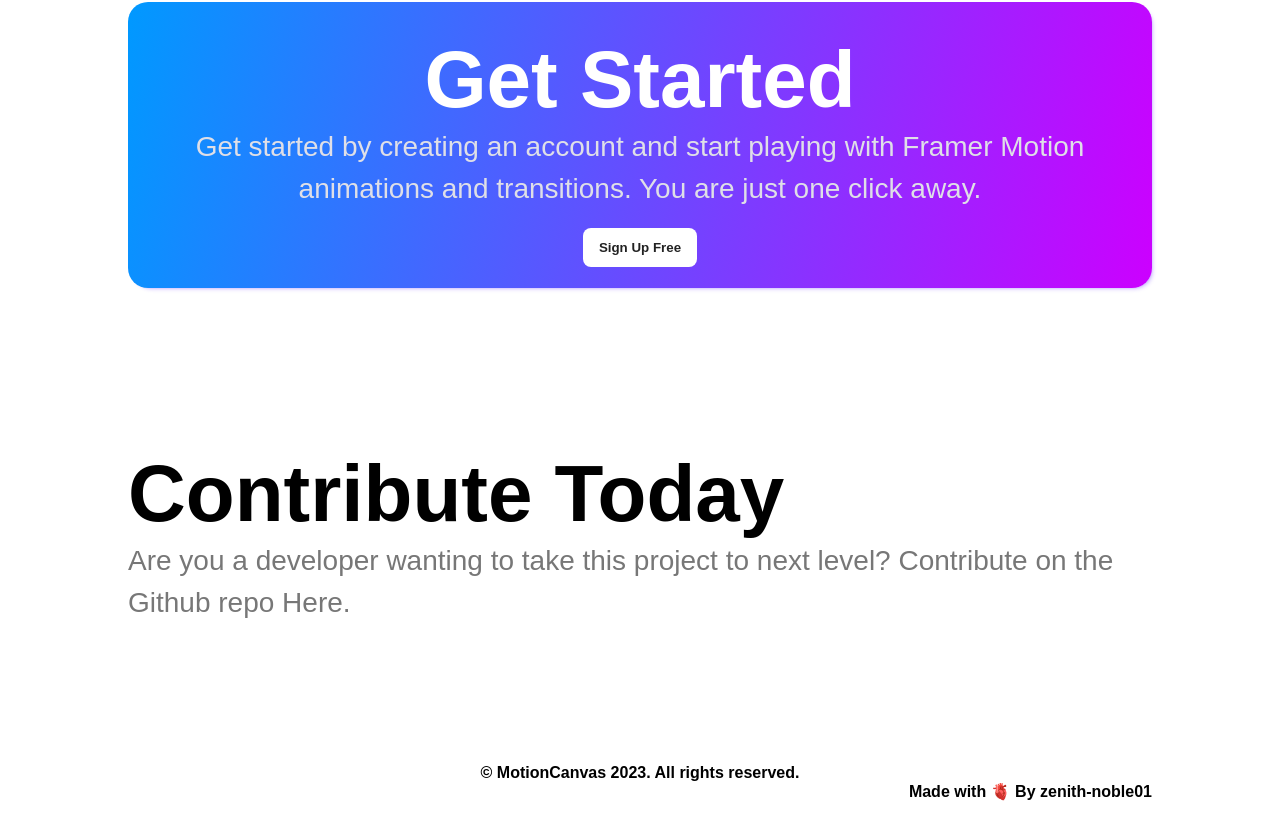
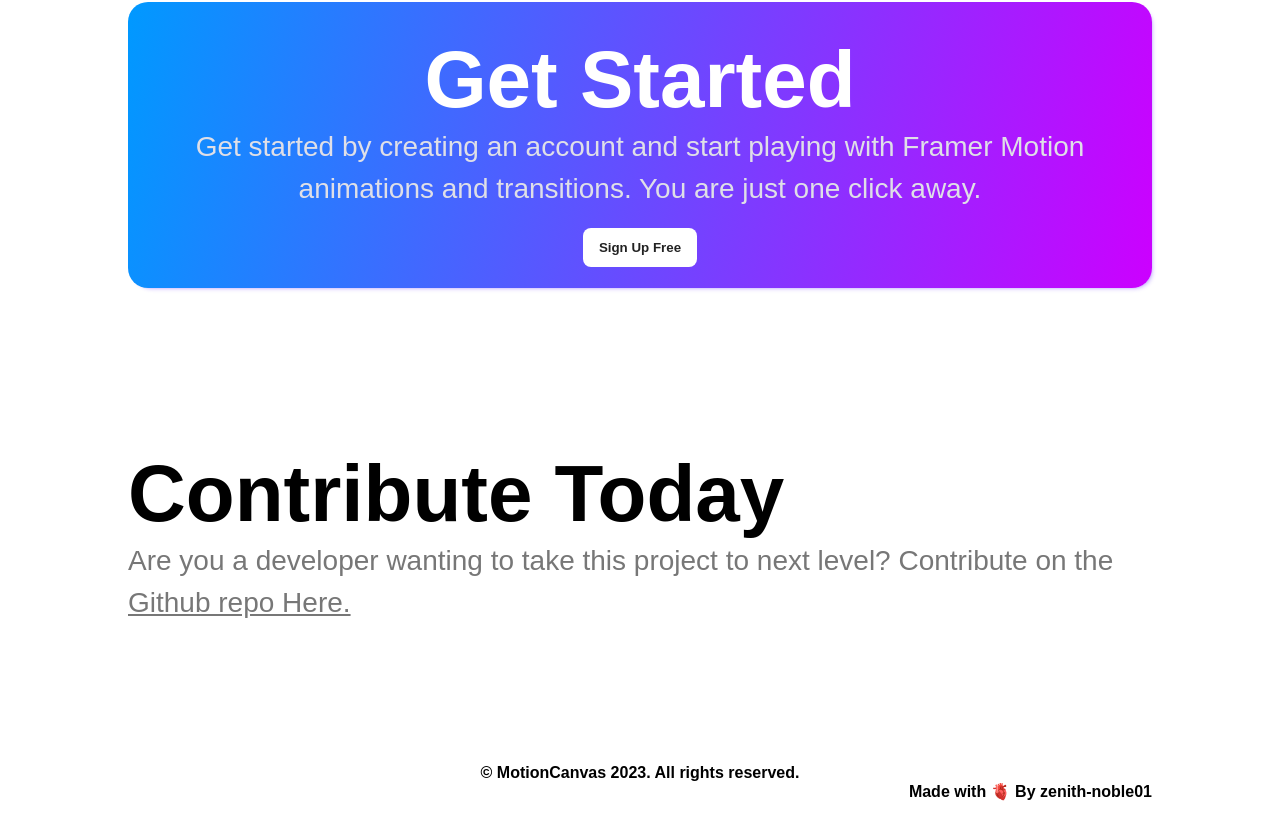
Before and after one commit to zenith-noble01/MotionGround, a React (Vite) app in the folder client/: page / in a window 1280 px wide. Shown: the part 1712-2526 px from the top of the page. Built offline with nearby package versions, Linux system fonts and the light colour scheme; a web font is replaced by a local one.

Commit message:
added the underline property to the github repo link

```diff
--- a/client/src/styles/contact.scss
+++ b/client/src/styles/contact.scss
@@ -6,5 +6,9 @@
 
   .contact__container {
     @include textContainer($p-neutral);
+
+    a {
+      text-decoration: underline;
+    }
   }
 }
```
